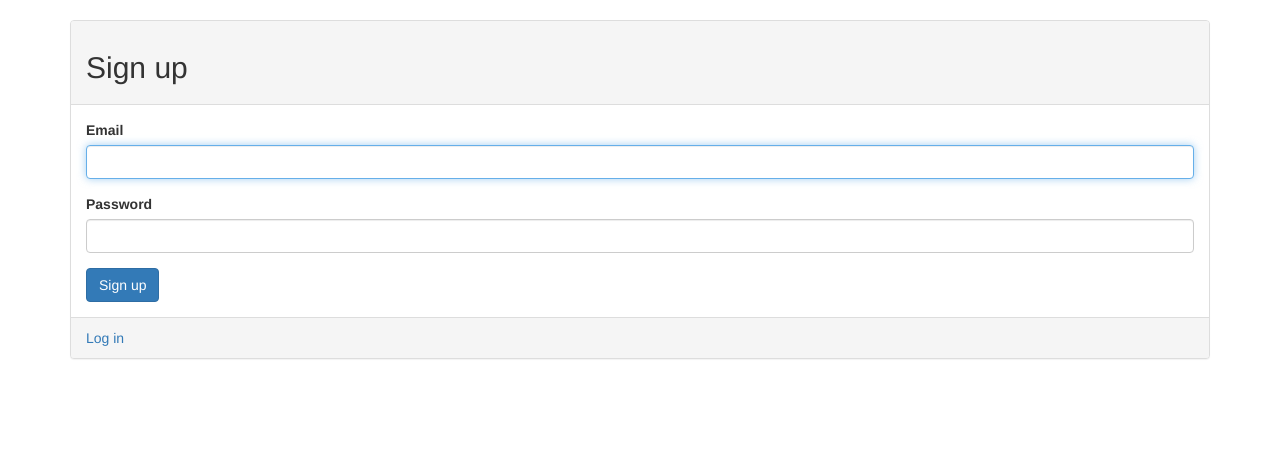
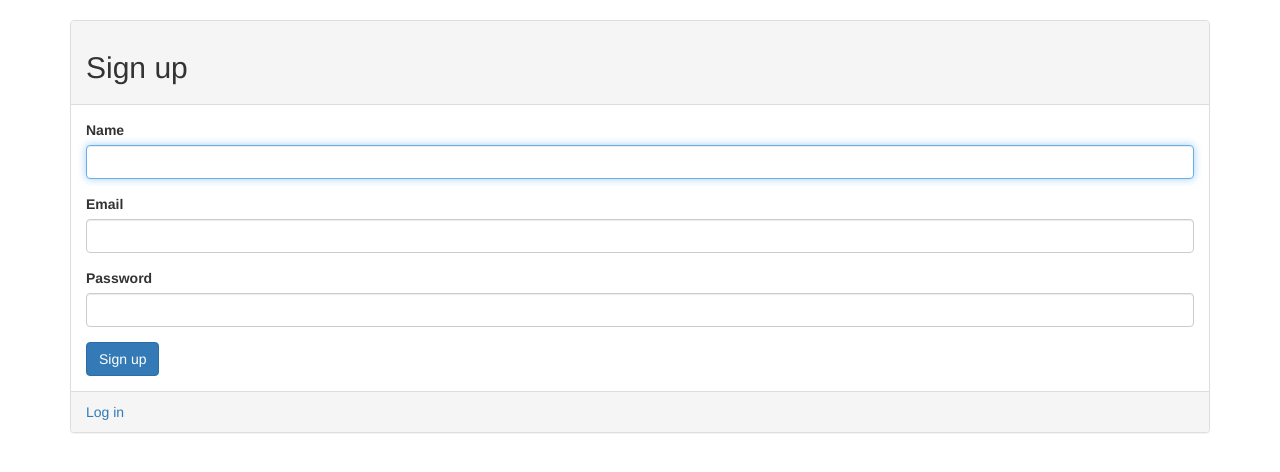
Before and after one commit to LayfieldK/pinterest-ror, a Rails app: page /users/sign_up in a window 1280 px wide. Shown: the part 52-524 px from the top of the page. Run offline with Rails 7, Linux system fonts and the light colour scheme; style sheets or scripts are compiled from the project's sources; parts of the project's set-up code (start-up, migrations or seed data) failed here and were passed over; some libraries are stand-ins or nearby versions.

Commit message:
added user name, updated devise forms

```diff
--- a/app/controllers/application_controller.rb
+++ b/app/controllers/application_controller.rb
@@ -2,4 +2,12 @@ class ApplicationController < ActionController::Base
   # Prevent CSRF attacks by raising an exception.
   # For APIs, you may want to use :null_session instead.
   protect_from_forgery with: :exception
+
+  before_filter :configure_permitted_parameters,  if:   :devise_controller?
+
+  protected
+
+    def configure_permitted_parameters
+        devise_parameter_sanitizer.for(:sign_up) << :name
+    end
 end
--- a/app/controllers/pins_controller.rb
+++ b/app/controllers/pins_controller.rb
@@ -70,7 +70,7 @@ class PinsController < ApplicationController
 
     # Never trust parameters from the scary internet, only allow the white list through.
     def pin_params
-      params.require(:pin).permit(:description, :image)
+      params.require(:pin).permit(:description, :image, :name)
     end
 
   def correct_user
--- a/app/views/devise/registrations/new.html.erb
+++ b/app/views/devise/registrations/new.html.erb
@@ -9,8 +9,13 @@
     <%= devise_error_messages! %>
 
     <div class="form-group">
+      <%= f.label :name %><br />
+      <%= f.text_field :name, autofocus: true, class: 'form-control' %>
+    </div>
+
+    <div class="form-group">
       <%= f.label :email %><br />
-      <%= f.email_field :email, autofocus: true, class: 'form-control' %>
+      <%= f.email_field :email,  class: 'form-control' %>
     </div>
 
     <div class="form-group">
--- a/app/views/pins/index.html.erb
+++ b/app/views/pins/index.html.erb
@@ -5,7 +5,8 @@
     <div class="panel panel-default">
       <%= link_to image_tag(pin.image.url(:medium)), pin %><br/>
       <div class="panel-body">
-         <%= pin.description %>
+         <%= pin.description %><br/><br/>
+         <strong><%= pin.user.name if pin.user %></strong><br/>
       </div>
 
       <% if pin.user == current_user %>
--- a/app/views/pins/show.html.erb
+++ b/app/views/pins/show.html.erb
@@ -4,7 +4,8 @@
     <div class="panel panel-default">
       <div class="panel-heading center"><%= image_tag @pin.image.url(:medium) %></div>
       <div class="panel-body">
-        <%= @pin.description %><br/>
+        <%= @pin.description %><br/><br/>
+        <%= @pin.user.name %><br/>
         <% if @pin.user == current_user %>
           <%= link_to 'Edit', edit_pin_path(@pin) %> |
         <% end %>
--- /dev/null
+++ b/db/migrate/20150712165629_add_name_to_users.rb
@@ -0,0 +1,5 @@
+class AddNameToUsers < ActiveRecord::Migration
+  def change
+    add_column :users, :name, :string
+  end
+end
```
Also changed, not shown: app/views/devise/registrations/edit.html.erb (+6 -1 lines), db/schema.rb.
